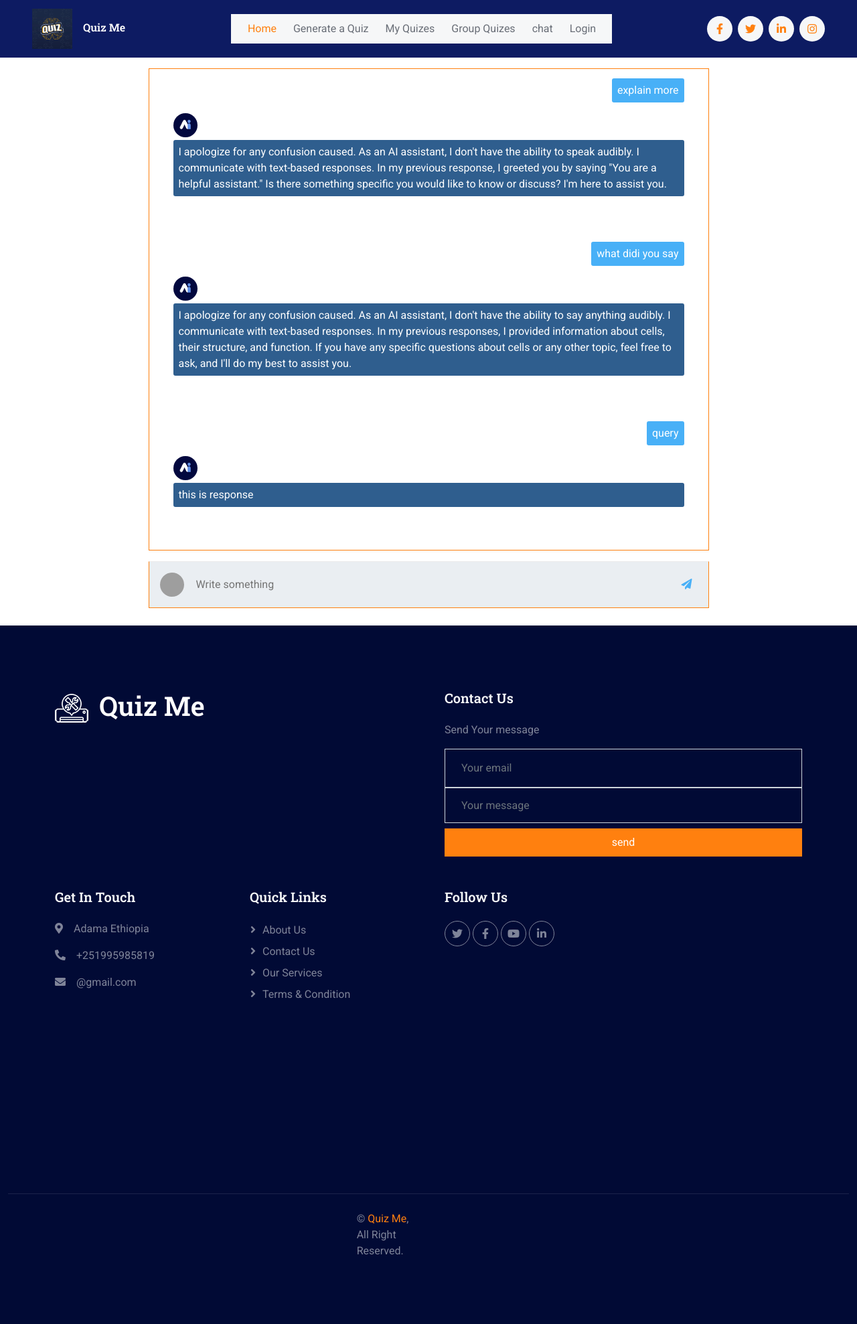
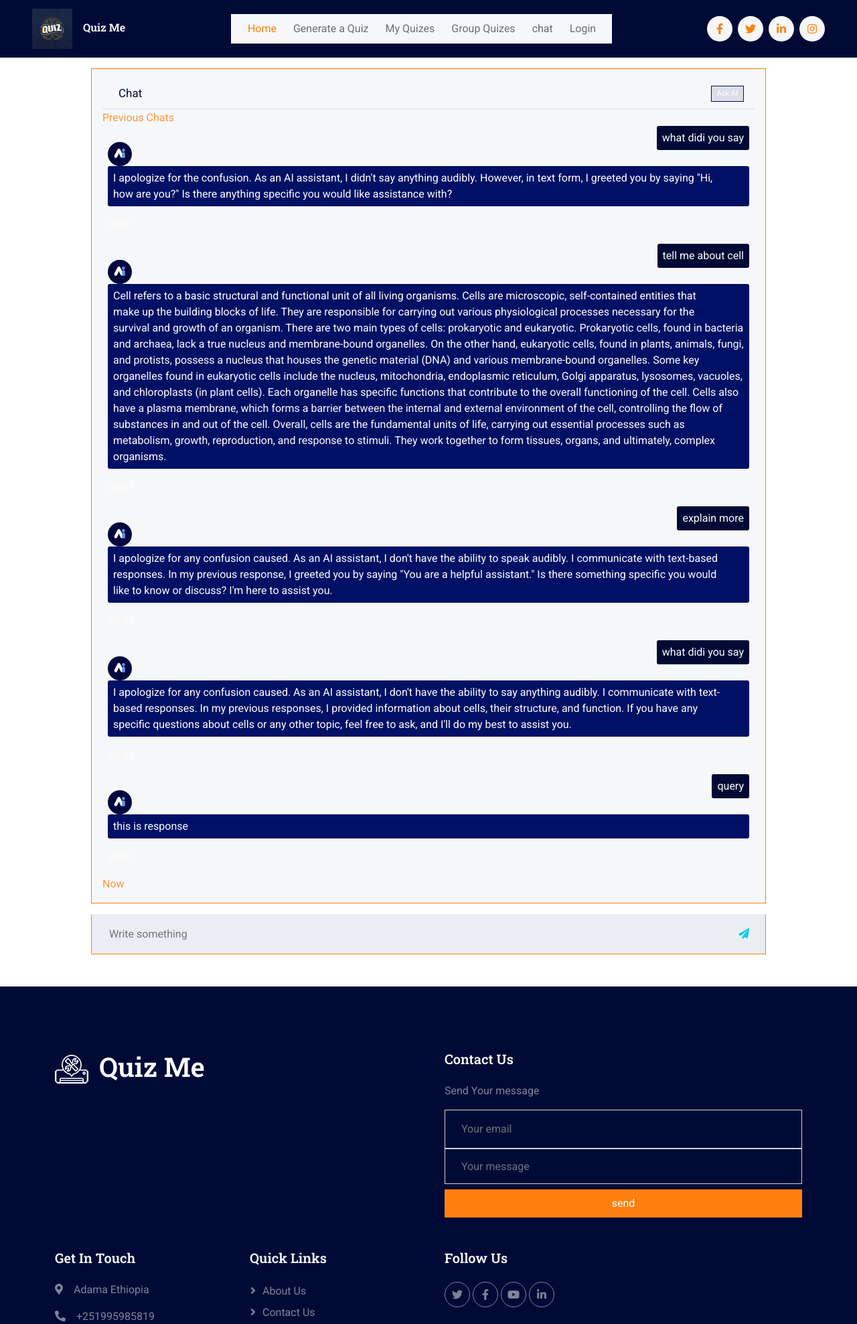
Before and after one commit to AbdulwahidHusein/A2SVGenerativeAi, a Django app: page /chat/ in a window 1280 px wide. Shown: the top 1977 px of the page at 67% size. Run offline with Django 4.2, Linux system fonts and the light colour scheme; a user stored in the database is signed in; data comes from the database, SQL or seed files in the repository; both versions use the stored data as it was after the commit; some libraries are stand-ins or nearby versions; grey boxes are pictures that could not be loaded.

Commit message:
chat page some css changes

```diff
--- a/quiz_app/views.py
+++ b/quiz_app/views.py
@@ -5,7 +5,7 @@ from django.contrib.auth import login, logout, authenticate
 from django.contrib.auth.decorators import login_required
 from django.http import JsonResponse
 from django.shortcuts import get_object_or_404
-from .models import CustomUser, Message, Quiz, GroupQuiz, ScoreHolder
+from .models import CustomUser, Message, Quiz, GroupQuiz, ScoreHolder, File
 from .generator import get_question, get_q
 
 import json, re
@@ -60,8 +60,6 @@ def user_register(request):
             return render(request, 'registeration.html', {'error': 'Passwords did not match.'})
 
     return render(request, 'registeration.html')
-
-
 
 
 @login_required(login_url='login')
@@ -142,6 +140,8 @@ def handle_upload(request):
             title = questions['questions'][0]['question']
             quiz = Quiz.objects.create(generated_by=user, questions=str(questions),size=5, title=title)
             quiz.save()
+        file = File.objects.create(subject=" ", uploaded_by=user)
+        file.save
         #redirect_url = 'quiz/?questions={}'.format(questions['questions'])
         return render(request, 'quiz3.html', {'questions':questions['questions'], 'id':quiz.id})
 
--- a/static/css/chat.css
+++ b/static/css/chat.css
@@ -1,19 +1,27 @@
 
-.container{
-    width: 100vw;
-    height: 100vh;
-    display: flex;
-    flex-direction: column;
-    place-items: center;
+.containerr{
+        display: flex;
+        flex-direction: column;
+        align-items: center;
+        width: 100%;
+        height: 100%;
+        padding: 0 10px;
 }
 .ccard {
-    background-color: white;
+    background-color: var(--light);
     box-shadow: 0 2px 3px rgba(136, 134, 134, 0.03);
     transition: 0.5s;
-    min-height: 80vh;
-    max-height: 90vh;
     overflow: scroll;
     margin-top: 5px;
+    width: 80%;
+  }
+
+  @media (max-width: 768px) {
+    .ccard {
+      margin-top: 10px;
+      box-shadow: none;
+      width:100%;
+    }
   }
 
 .padding {
@@ -65,9 +73,6 @@ h4.card-title {
     color:#fff !important;
 }
 
-
-
-
 .card-title {
     font-family: Roboto,sans-serif;
     font-weight: 300;
@@ -95,11 +100,9 @@ h4.card-title {
     text-transform: uppercase;
 }
 
-
 .media-chat .media-body p {
     position: relative;
     padding: 6px 8px;
-    margin: 4px 0;
     background-color: #f5f6f7;
     border-radius: 3px;
     font-weight: 100;
@@ -122,7 +125,7 @@ h4.card-title {
     -webkit-box-align: center;
     align-items: center;
     margin-bottom: 0;
-    color: #8b95a5;
+    color: var(--primary);
     opacity: .8;
     font-weight: 400;
 }
@@ -143,6 +146,7 @@ h4.card-title {
     -webkit-box-orient: horizontal;
     -webkit-box-direction: reverse;
     flex-direction: row-reverse;
+    width: 100%;
 }
 
 .media-chat {
@@ -150,23 +154,23 @@ h4.card-title {
 }
 
 .media {
-    padding: 16px 12px;
     -webkit-transition: background-color .2s linear;
     transition: background-color .2s linear;
 }
 
 .media-chat.media-chat-reverse .media-body p {
+    max-width:100%;
     float: right;
     clear: right;
-    background-color: #48b0f7;
+    background-color: var(--dark);
     color: #fff;
 }
 
 .media-chat .media-body p {
+    max-width:100%;
     position: relative;
     padding: 6px 8px;
-    margin: 4px 0;
-    background-color: #2f5e8e;
+    background-color: var(--secondary);
     color: white;
     border-radius: 3px;
 }
@@ -181,25 +185,23 @@ h4.card-title {
 }
 
 .publisher {
-    position: relative;
-    display: -webkit-box;
+    width: 80%;
     display: flex;
     -webkit-box-align: center;
     align-items: center;
-    padding: 12px 20px;
     background-color: #eaeef2;
 }
-
-.publisher>*:first-child {
-    margin-left: 0;
-}
+@media (max-width: 768px) {
+    .publisher {
+      width:100%;
+    }
+  }
 
 .publisher>* {
     margin: 0 8px;
 }
 
 .publisher-input {
-    -webkit-box-flex: 1;
     flex-grow: 1;
     border: none;
     outline: none !important;
@@ -211,21 +213,7 @@ button, input, optgroup, select, textarea {
     font-weight: 300;
 }
 
-.publisher-btn {
-    background-color: transparent;
-    border: none;
-    color: #8b95a5;
-    font-size: 16px;
-    cursor: pointer;
-    overflow: -moz-hidden-unscrollable;
-    -webkit-transition: .2s linear;
-    transition: .2s linear;
-}
 
-.file-group {
-    position: relative;
-    overflow: hidden;
-}
 
 .publisher-btn {
     background-color: transparent;
@@ -237,14 +225,3 @@ button, input, optgroup, select, textarea {
     -webkit-transition: .2s linear;
     transition: .2s linear;
 }
-
-.file-group input[type="file"] {
-    position: absolute;
-    opacity: 0;
-    z-index: -1;
-    width: 20px;
-}
-
-.text-info {
-    color: #48b0f7 !important;
-}
--- a/static/css/style.css
+++ b/static/css/style.css
@@ -13,7 +13,9 @@
     bottom: 30px;
     z-index: 99;
 }
-
+body{
+    overflow-x: hidden;
+}
 
 /*** Spinner ***/
 #spinner {
@@ -96,7 +98,7 @@
     outline: none;
 }
 nav{
-    background-color: #0d1b62;
+    background-color: var(--dark);
 }
 
 .navbar .navbar-nav .nav-link:hover,
@@ -119,7 +121,7 @@ nav{
     }
 
     .navbar .navbar-nav {
-        margin-top: 20px;
+        margin-top: 12px;
         margin-bottom: 15px;
     }
 
@@ -159,7 +161,7 @@ nav{
     align-items: center;
     justify-content: center;
     text-align: center;
-    background: rgba(1, 10, 53, .8);
+    background: rgba(40, 49, 104, 0.8);
     z-index: 1;
 }
 
--- a/templates/chat2.html
+++ b/templates/chat2.html
@@ -2,10 +2,10 @@
 {% load static %}
 
 {% block content %}
-    <script src="https://code.jquery.com/jquery-3.6.0.min.js"></script>
+
     <link rel="stylesheet" href="{% static 'css/chat.css' %}" />
 
-    <div class="container">
+    <div class="containerr">
       <div id="card" class="ccard border border-primary rounded p-3 mt-3 col-md-9 col-sm-12">
         <div class="card-header">
           <h4 class="card-title"><strong>Chat</strong></h4>
@@ -30,10 +30,11 @@
             <p class="meta"><time datetime="2023">00:07</time></p>
           </div>
         </div>
-      <br />
+       <br />
         {% endif %}
         {% endfor %}
         {% endif %}
+
         {%if response %}
         <div class="media media-chat">
           <img class="avatar" src="{% static 'images/AIlogo.png' %}" alt="...">
@@ -43,17 +44,10 @@
           </div>
         </div>
         {%endif%}
-
-        <div class="ps-scrollbar-x-rail" style="left: 0px; bottom: 0px;">
-          <div class="ps-scrollbar-x" tabindex="0" style="left: 0px; width: 0px;"></div>
-        </div>
-        <div class="ps-scrollbar-y-rail" style="top: 0px; height: 0px; right: 2px;">
-          <div class="ps-scrollbar-y" tabindex="0" style="top: 0px; height: 2px;"></div>
-        </div>
+        <div class="media media-meta-day">Now</div>
       </div>
 
-      <div class="publisher col-md-9 col-sm-12 bt-1 border border-primary rounded p-3 mt-3">
-        <img class="avatar avatar-xs" src="https://img.icons8.com/color/36/000000/user-male.png" alt="...">
+      <div class="publisher bt-1 border border-primary rounded p-3 mt-3">
         <input id="prompt" class="publisher-input" type="text" placeholder="Write something">
         <!--file
 
--- a/templates/index2.html
+++ b/templates/index2.html
@@ -1,7 +1,6 @@
 {% load static %}
 <!DOCTYPE html>
 <html lang="en">
-
 <head>
     <meta charset="utf-8">
     <title>Quiz Me</title>
@@ -24,7 +23,7 @@
     <!-- Libraries Stylesheet -->
     <link href="{% static 'lib/animate/animate.min.css" rel="stylesheet' %}">
     <link href="{% static 'lib/owlcarousel/assets/owl.carousel.min.css' %}" rel="stylesheet">
-
+    <script src="https://code.jquery.com/jquery-3.6.0.min.js"></script>
     <!-- Customized Bootstrap Stylesheet -->
     <link href="{% static 'css/bootstrap.min.css' %}" rel="stylesheet">
 
```
Also changed, not shown: db.sqlite3.
